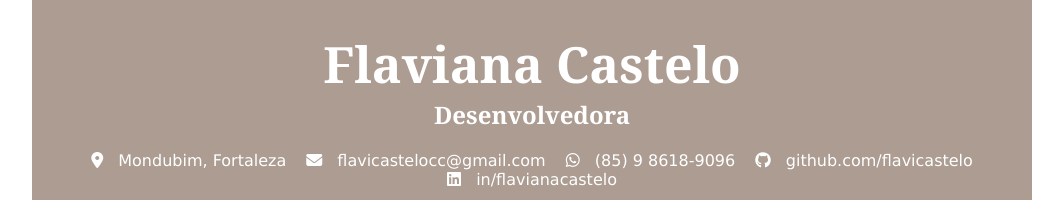
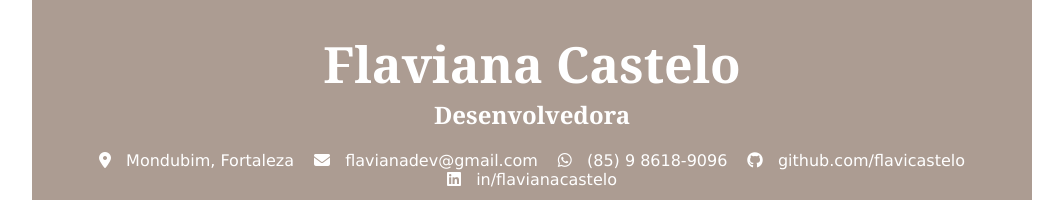
Before and after one commit to flavicastelo/curriculo-flaviana, a plain HTML site: page index.html in a window 1280 px wide. Shown: the top 212 px of the page, without its empty margins (108-1171 px from the left). Drawn offline with Linux system fonts and the light colour scheme.

Commit message:
alterando email

```diff
--- a/index.html
+++ b/index.html
@@ -24,7 +24,7 @@
                 </li>
                 <li>
                     <i class="icon fa-solid fa-envelope"></i>
-                    <a target="_blank" href="mailto:flavicastelocc@gmail.com">flavicastelocc@gmail.com</a>
+                    <a target="_blank" href="mailto:flavicastelocc@gmail.com">flavianadev@gmail.com</a>
                 </li>
                 <li>
                     <i class="fa-brands fa-whatsapp"></i>
```
